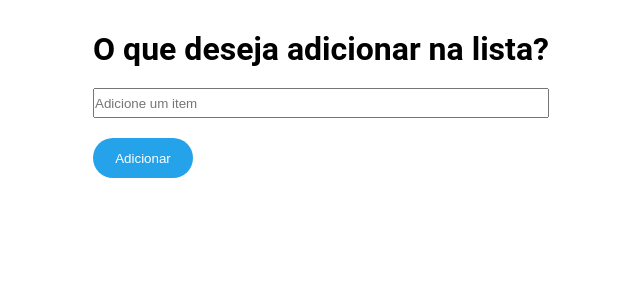
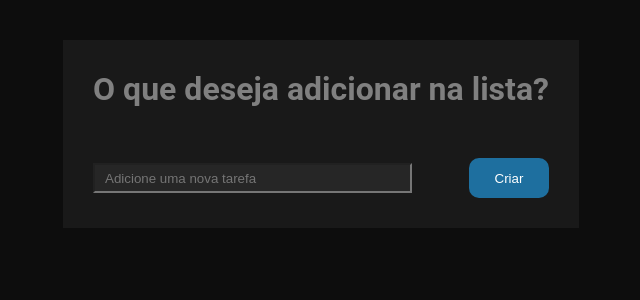
Before and after one commit to pvcapuano/to-do-list-mvp, a React (Create React App) app: page / in a window 1280 px wide. Shown: the top 300 px of the page, without its empty margins (319-959 px from the left). Built offline with nearby package versions, Linux system fonts and the light colour scheme.

Commit message:
add styles on ListInput component

```diff
--- a/src/components/ListInput/index.jsx
+++ b/src/components/ListInput/index.jsx
@@ -1,12 +1,14 @@
 import React from "react";
-import { Container, Input, Button } from "./styles";
+import { Container, Wrapper, Input, Button } from "./styles";
 
 const ListInput = () => {
   return (
     <Container>
       <h1>O que deseja adicionar na lista?</h1>
-      <Input placeholder="Adicione um item"/>
-      <Button>Adicionar</Button>
+      <Wrapper>
+        <Input placeholder="Adicione uma nova tarefa" />
+        <Button>Criar</Button>
+      </Wrapper>
     </Container>
   );
 };
--- a/src/components/ListInput/styles.js
+++ b/src/components/ListInput/styles.js
@@ -3,21 +3,40 @@ import styled from "styled-components";
 export const Container = styled.div`
   width: 100%;
   padding: 30px;
+  margin-top: 40px;
+  background: #191919;
+
+  > h1 {
+    color: #808080;
+  }
+`;
+
+export const Wrapper = styled.div`
+  display: flex;
+  flex-direction: row;
+  align-items: center;
+  justify-content: space-between;
+  margin-top: 30px;
 `;
 
 export const Input = styled.input`
-  width: 100%;
+  width: 70%;
   height: 30px;
   margin-top: 20px;
-`
+  background: #262626;
+  color: #808080;
+
+  &::placeholder {
+    padding: 10px;
+  }
+`;
 export const Button = styled.button`
-  background: #24A2EA;
+  background: #1e6f9f;
   border: none;
   color: #fff;
   font-weight: 400;
-  border-radius: 30px;
-  width: 100px;
+  border-radius: 10px;
+  width: 80px;
   height: 40px;
   margin-top: 20px;
-
-`
+`;
--- a/src/styles/GlobalStyles.jsx
+++ b/src/styles/GlobalStyles.jsx
@@ -9,5 +9,6 @@ export default createGlobalStyle`
 
     body{
         font-family: Roboto, Ubuntu, sans-serif;
+        background:#0D0D0D ;
     }
 `;
```
